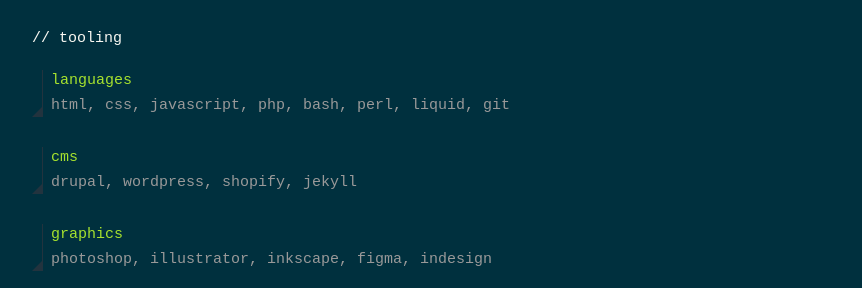
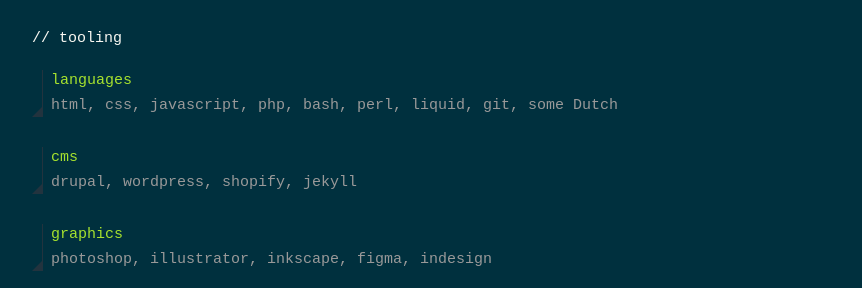
Before and after one commit to setstatic/setstatic.github.io, a Jekyll site: the page built from resume.md, in a window 1280 px wide and 900 px high, scrolled down 1801 px. Shown: the part 269-557 px from the top of the window, without its empty margins (208-1070 px from the left). Built offline with Jekyll 4.4.1, drawn with Linux system fonts in a browser that asks for light colours.

Commit message:
adding resume corrections 5

```diff
--- a/resume.md
+++ b/resume.md
@@ -140,7 +140,7 @@
   <div class="tools">
     <div class="frame">
       <div class="tools__section">languages</div>
-      <div class="tools__description">html, css, javascript, php, bash, perl, liquid, git</div>
+      <div class="tools__description">html, css, javascript, php, bash, perl, liquid, git, some Dutch</div>
     </div>
   </div>
 
```
